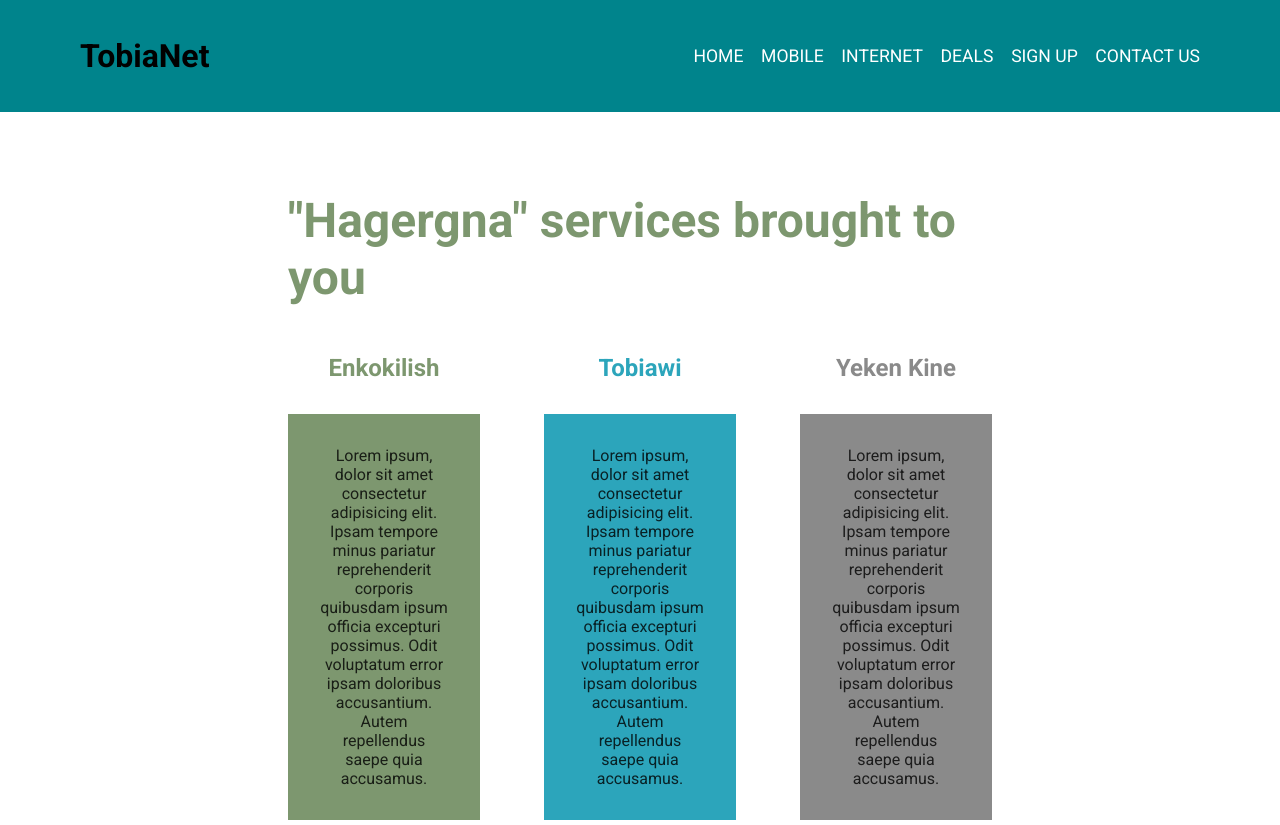
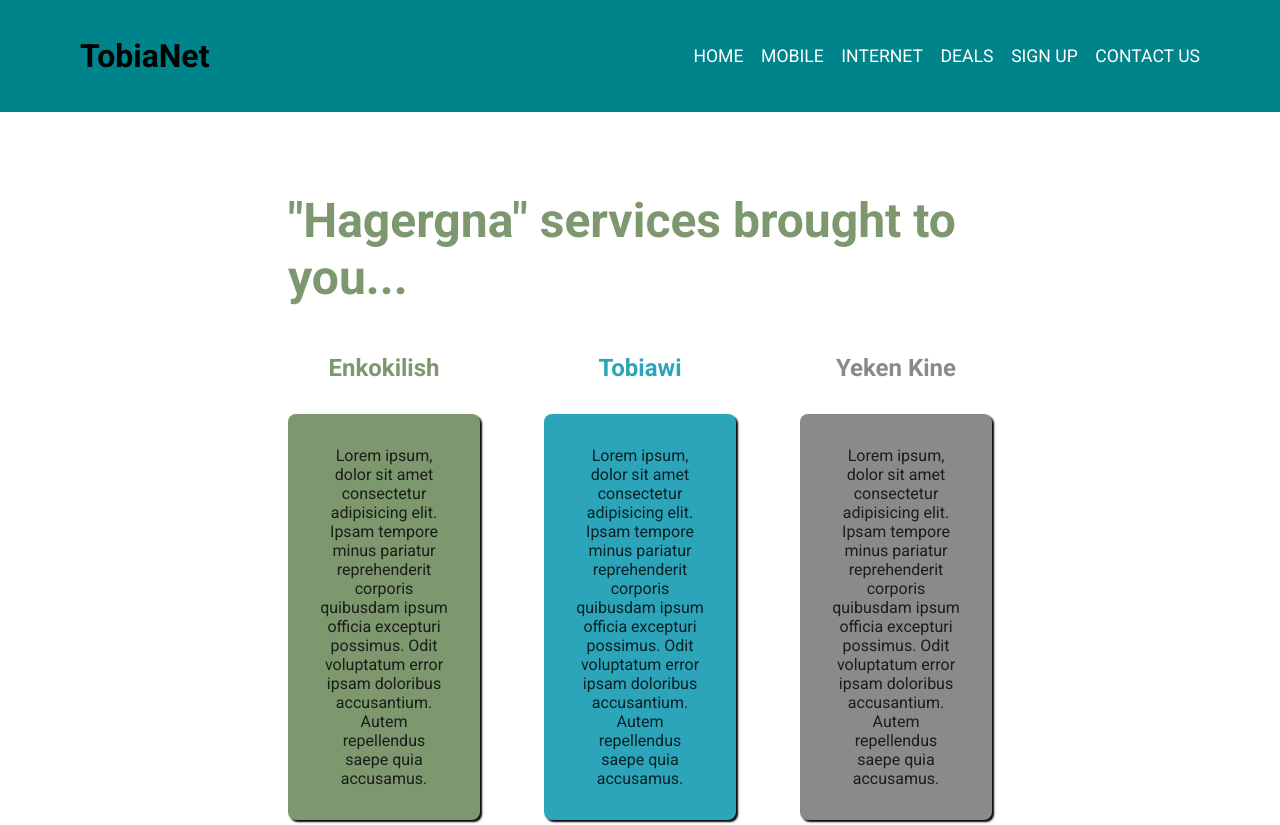
Before and after one commit to Aklog-1/ICT-assignment, a plain HTML site: page deals.html in a window 1280 px wide. Shown: the top 825 px of the page. Drawn offline with Linux system fonts and the light colour scheme; a web font is replaced by a local one.

Commit message:
definitely last one

```diff
--- a/css/deals.css
+++ b/css/deals.css
@@ -1,16 +1,19 @@
 
 
 
-.white > div > div {
-    transition: .2s;
-}
-.white > div > div:hover{
-    transform: scale(1.03, 1.03);
-    border-radius: .5em;
-}
 .white p, .black p {
     margin-bottom: 0;
 }
 .white h1 {
     margin-bottom: 1em;
 }
+
+.column-wifi div, .column-mobile div, .column-deals div {
+    box-shadow: 2px 2px 2px black;
+    transition: .2s;
+    border-radius: .5em;
+}
+.column-wifi div:hover, .column-mobile div:hover, .column-deals div:hover {
+    transform: scale(1.03, 1.03);
+    box-shadow: 3px 3px 3px black;
+}
--- a/deals.html
+++ b/deals.html
@@ -29,7 +29,7 @@
     <main>
         <div class="white">
 
-            <h1>"Hagergna" services brought to you</h1>
+            <h1>"Hagergna" services brought to you...</h1>
 
             <div class="three-columns">
                 <div class="column-mobile">
```
